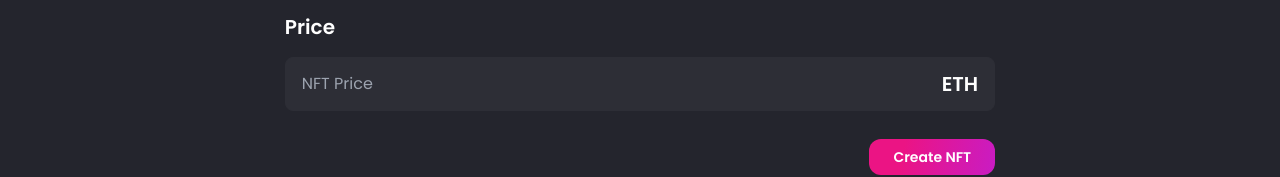
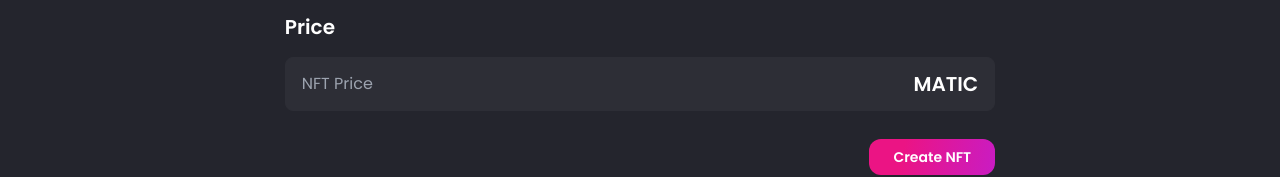
Before and after one commit to IngaVirza/nft_react, a Next.js app: page /create-nft in a window 1280 px wide. Shown: the part 1084-1261 px from the top of the page. Built offline with nearby package versions, Linux system fonts and the light colour scheme.

Commit message:
created NFT context

```diff
--- a/components/CreatorCard.jsx
+++ b/components/CreatorCard.jsx
@@ -1,9 +1,14 @@
 import React from 'react';
+import { useContext } from 'react';
 import Image from 'next/image';
 
 import images from '../assets';
+import { NFTContext } from '../context/NFTContext';
 
-const CreatorCard = ({ rank, creatorImage, creatorName, creatorEths }) => (
+const CreatorCard = ({ rank, creatorImage, creatorName, creatorEths }) => {
+  const { nftCurrency } = useContext(NFTContext);
+  console.log('hi');
+  return (
   <div className="min-w-190 minlg:min-w-240 dark:bg-nft-black-3 bg-white border dark:border-nft-black-3 border-nft-gray-1 rounded-3xl flex flex-col p-4 m-4">
     <div className="w-8 h-8 minlg:w-10 minlg:h-10 bg-nft-red-violet flexCenter rounded-full">
       <p className="font-poppins text-white font-semibold text-base minlg:text-lg">{rank}</p>
@@ -31,9 +36,10 @@
 
     <div className="mt-3 minlg:mt-7 text-center flexCenter flex-col">
       <p className="font-poppins dark:text-white text-nft-black-1 font-semibold text-base">{creatorName}</p>
-      <p className="mt-1 font-poppins dark:text-white text-nft-black-1 font-semibold text-base">{creatorEths.toFixed(2)}<span className="font-normal ml-1">ETH</span></p>
+      <p className="mt-1 font-poppins dark:text-white text-nft-black-1 font-semibold text-base">{creatorEths.toFixed(2)}<span className="font-normal ml-1">{nftCurrency}</span></p>
     </div>
   </div>
-);
+  );
+};
 
 export default CreatorCard;
--- a/components/Input.jsx
+++ b/components/Input.jsx
@@ -1,9 +1,13 @@
-import React from 'react';
+import React, { useContext } from 'react';
+import { NFTContext } from '../context/NFTContext';
 
-const Input = ({ inputType, title, placeholder, handleClick }) => (
+const Input = ({ inputType, title, placeholder, handleClick }) => {
+  const { nftCurrency } = useContext(NFTContext);
+
+  console.log('hi');
+  return (
     <div className="mt-10 w-full">
       <p className="flex-1 font-poppins dark:text-white text-nft-black-1 font-semibold text-xl">{title}</p>
-
       {inputType === 'number' ? (
         <div className="dark:bg-nft-black-1 bg-white border dark:border-nft-black-1 border-nft-gray-2 rounded-lg w-full outline-none font-poppins dark:text-white text-nft-gray-2 text-base mt-4 px-4 py-3 flexBetween flex-row">
           <input
@@ -12,7 +16,7 @@
             placeholder={placeholder}
             onChange={handleClick}
           />
-        <p className="flex-1 font-poppins dark:text-white text-nft-black-1 font-semibold text-xl">ETH</p>
+          <p className="flex-1 font-poppins dark:text-white text-nft-black-1 font-semibold text-xl">{nftCurrency}</p>
         </div>
       ) : inputType === 'textarea' ? (
         <textarea
@@ -33,5 +37,6 @@
       )}
     </div>
   );
+};
 
 export default Input;
--- a/components/NFTCard.jsx
+++ b/components/NFTCard.jsx
@@ -1,10 +1,13 @@
-import React from 'react';
+import React, { useContext } from 'react';
+import { NFTContext } from '../context/NFTContext';
 import Image from 'next/image';
 import Link from 'next/link';
 
 import images from '../assets';
 
-const NFTCard = ({ nft }) => (
+const NFTCard = ({ nft }) => {
+  const { nftCurrency } = useContext(NFTContext);
+  return (
     <Link href={{ pathname: '/nft-details', query: nft }}>
       <div className="flex-1 min-w-215 max-w-max xs:max-w-none sm:w-full sm:min-w-155 minmd:min-w-256 minlg:min-w-327 dark:bg-nft-black-3 bg-white rounded-2xl p-4 m-4 minlg:m-8 sm:my-2 sm:mx-2 cursor-pointer shadow-md">
         <div className="relative w-full h-52 sm:h-36 minmd:h-60 minlg:h-300 rounded-2xl overflow-hidden">
@@ -18,12 +21,13 @@
         <div className="mt-3 flex flex-col">
           <p className="font-poppins dark:text-white text-nft-black-1 font-semibold text-sm minlg:text-xl">{nft.name}</p>
           <div className="flexBetween mt-1 minlg:mt-3 flex-row xs:flex-col xs:items-start xs:mt-3">
-          <p className="font-poppins dark:text-white text-nft-black-1 font-semibold text-xs minlg:text-lg">{nft.price} <span className="normal">ETH</span></p>
+            <p className="font-poppins dark:text-white text-nft-black-1 font-semibold text-xs minlg:text-lg">{nft.price} <span className="normal">{nftCurrency}</span></p>
             <p className="font-poppins dark:text-white text-nft-black-1 font-semibold text-xs minlg:text-lg">{nft.seller}</p>
           </div>
         </div>
       </div>
     </Link>
   );
+};
 
 export default NFTCard;
--- /dev/null
+++ b/context/NFTContext.js
@@ -0,0 +1,17 @@
+import React, { useState, useEffect } from 'react';
+import Web3Modal from 'web3modal';
+import { ethers } from 'ethers';
+import axios from 'axios';
+
+import { MarketAddress, MarketAddressABI } from './constants';
+
+export const NFTContext = React.createContext();
+
+export const NFTProvider = ({ children }) => {
+  const nftCurrency = 'MATIC';
+  return (
+    <NFTContext.Provider value={{ nftCurrency }}>
+      {children}
+    </NFTContext.Provider>
+  );
+};
--- a/pages/_app.js
+++ b/pages/_app.js
@@ -1,9 +1,11 @@
 import Script from 'next/script';
 import { ThemeProvider } from 'next-themes';
+import { NFTProvider } from '../context/NFTContext';
 import { Navbar, Footer } from '../components';
 import '../styles/globals.css';
 
 const MyApp = ({ Component, pageProps }) => (
+  <NFTProvider>
     <ThemeProvider attribute="class">
       <div className="dark:bg-nft-dark bg-white min-h-screen">
         <Navbar />
@@ -14,6 +16,7 @@
       </div>
       <Script src="https://kit.fontawesome.com/928ddd900f.js" crossorigin="anonymous" />
     </ThemeProvider>
+  </NFTProvider>
 );
 
 export default MyApp;
```
Lines whose indentation alone changed are shown as unchanged.
